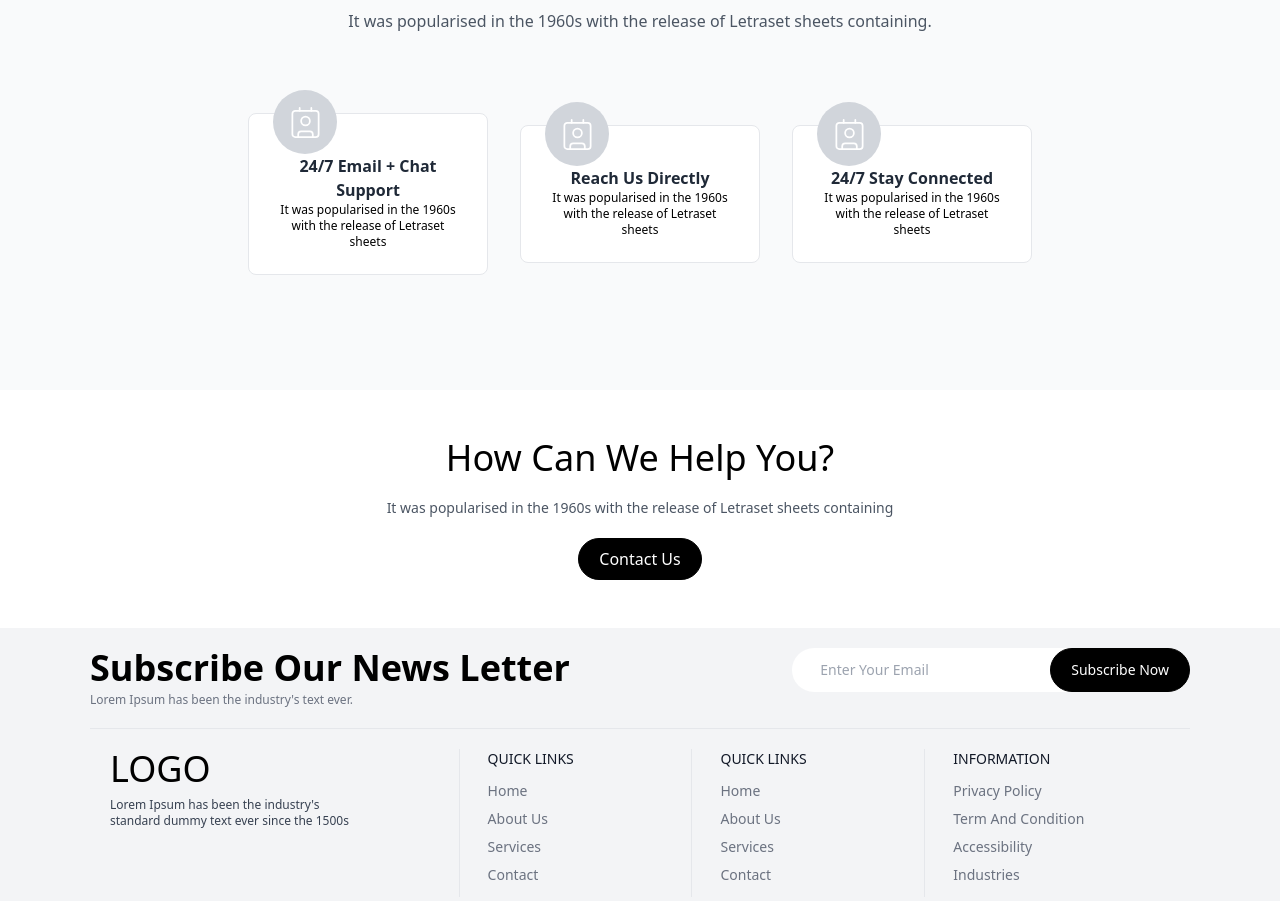
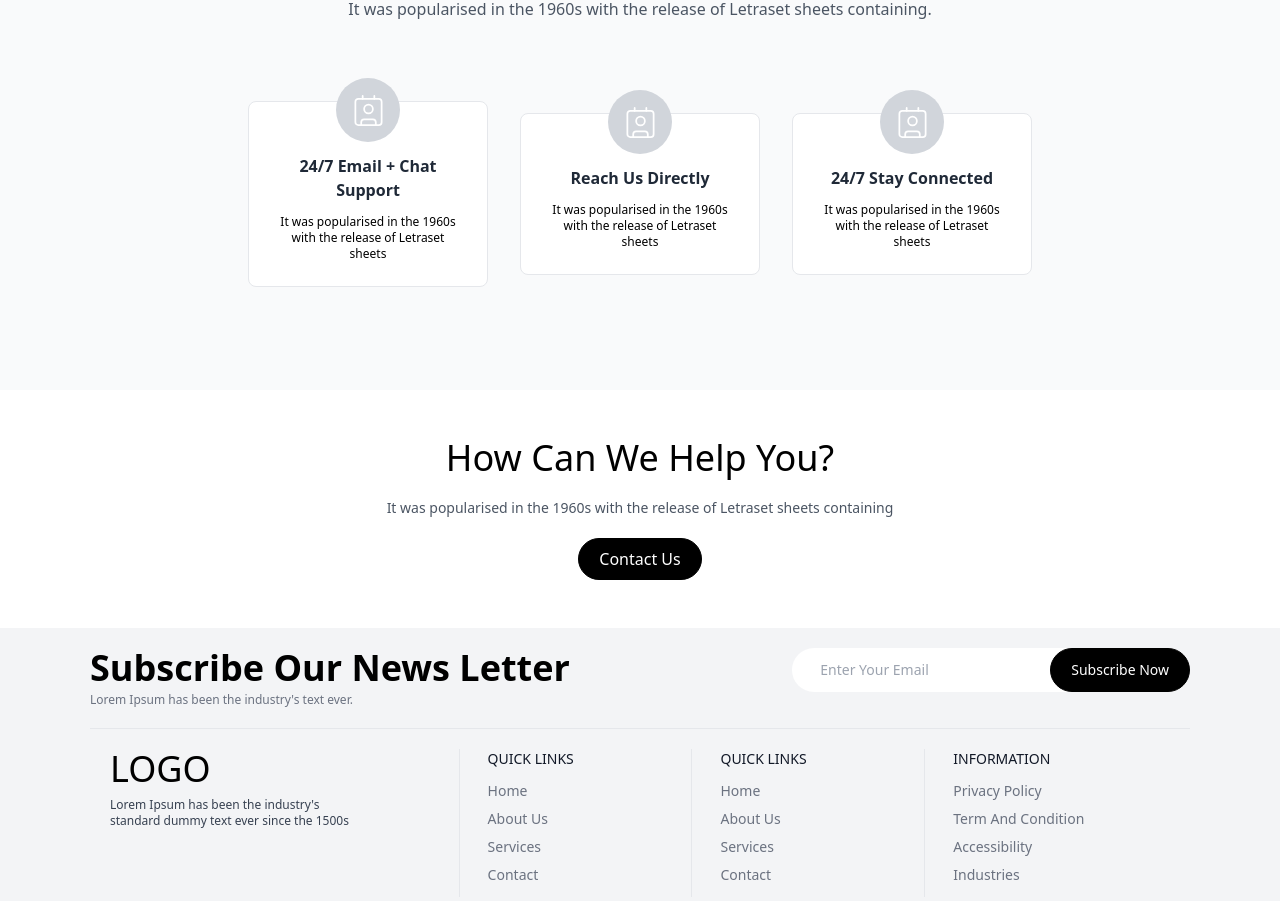
Before and after one commit to sah246ir/Landing-Page, a React (Create React App) app: page /services in a window 1280 px wide. Shown: the part 2040-2941 px from the top of the page. Built offline with nearby package versions, Linux system fonts and the light colour scheme.

Commit message:
fix: grid

```diff
--- a/src/components/card/ContactCard.tsx
+++ b/src/components/card/ContactCard.tsx
@@ -15,7 +15,7 @@ const fallback = <Contact strokeWidth={1.2} size={35} />
 const ContactCard = ({ title, description, className, iconClassName, icon,iconsize }: PropTypes) => {
     const LucideIcon = icon ? lazy(dynamicIconImports[icon]) : undefined;
     return (
-        <div className={'border p-6 bg-white sm:w-[15em] pt-0  flex-col gap-3 rounded-lg ' + className}>
+        <div className={'border p-6 bg-white sm:w-[15em] pt-0  flex-col gap-3 rounded-lg grid place-items-center ' + className}>
 
                 <i className={'size-16 bg-gray-300 text-white grid place-items-center rounded-full -translate-y-6 ' + iconClassName}>
                     <span className="sr-only">Contact icon</span>
```
